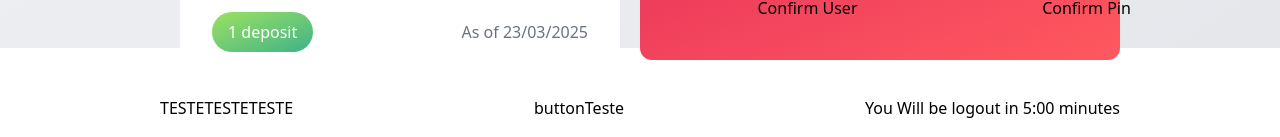
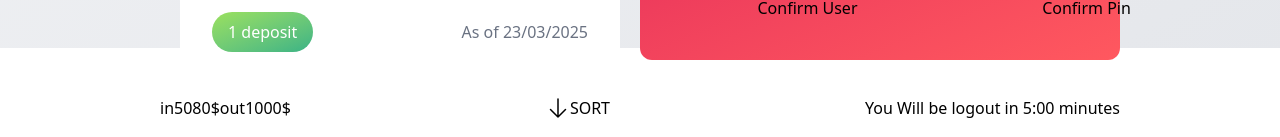
Before and after one commit to oadluis/Andronik-Bank, a React (Vite) app in the folder frontend/: page / in a window 1280 px wide. Shown: the part 752-889 px from the top of the page. Built offline with nearby package versions, Linux system fonts and the light colour scheme.

Commit message:
adicionando o backend da aplicação

```diff
--- a/frontend/src/components/layout/Footer.jsx
+++ b/frontend/src/components/layout/Footer.jsx
@@ -1,13 +1,16 @@
+import {ArrowDownIcon} from "@heroicons/react/24/outline"
+
 function Footer() {
   return (
     <footer className="w-full flex px-[10rem] py-5 justify-between">
       <div className="flex flex-row">
-        <p>TESTE</p>
-        <p>TESTE</p>
-        <p>TESTE</p>
+        <p>in</p>
+        <p>5080$</p>
+        <p>out</p>
+        <p>1000$</p>
       </div>
 
-      <button>buttonTeste</button>
+      <button className="flex flex-row align-center"><ArrowDownIcon className="size-6" /> SORT</button>
 
       <span>You Will be logout in 5:00 minutes</span>
     </footer>
```
Also changed, not shown: 1 other file (tests, documents, lock files or other folders).
